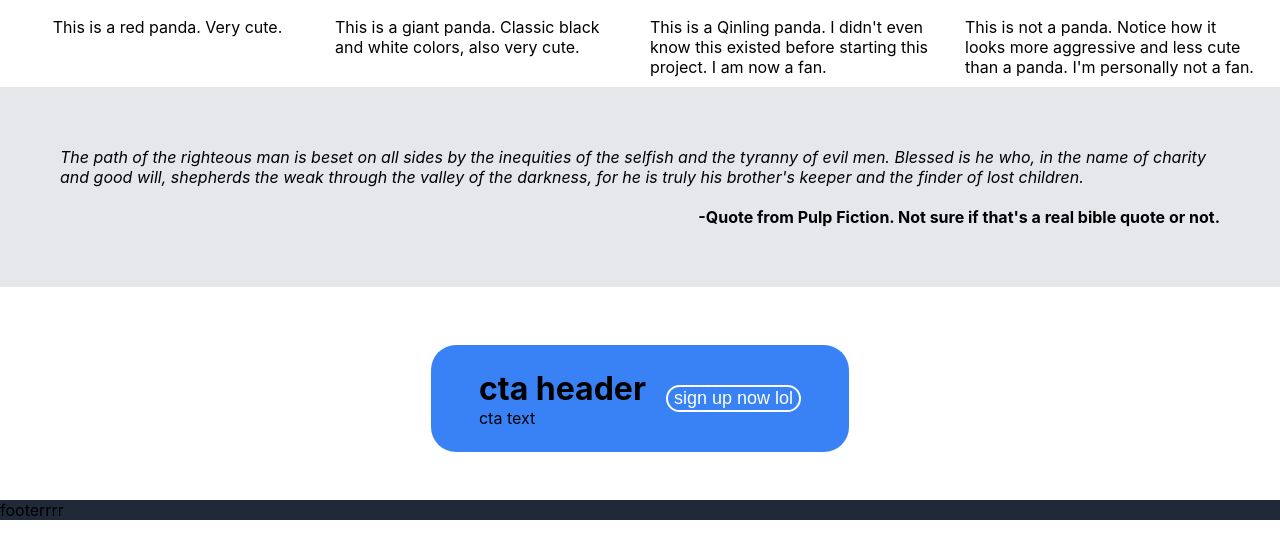
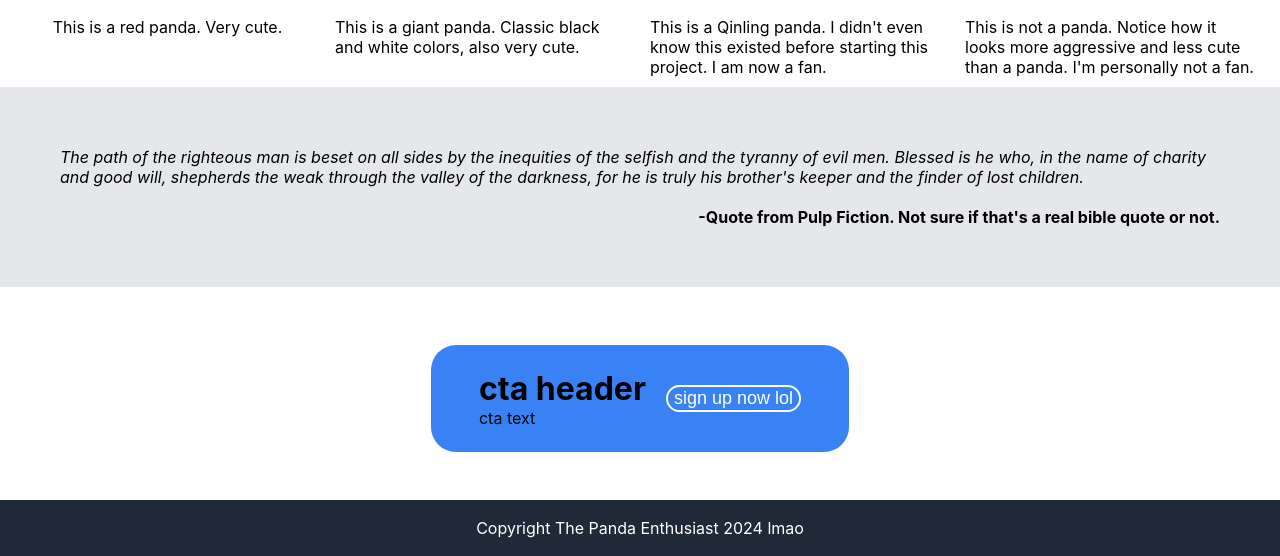
Before and after one commit to seandyson/first_website, a plain HTML site: page index.html in a window 1280 px wide. Shown: the part 715-1271 px from the top of the page. Before the commit the page ends 1235 px from the top, so only its background shows below. Drawn offline with Linux system fonts and the light colour scheme.

Commit message:
Format footer

```diff
--- a/index.html
+++ b/index.html
@@ -77,7 +77,7 @@
 			</div> <!-- main div end -->
 
 			<div class="container" id="footer">
-				footerrrr
+				<p>Copyright The Panda Enthusiast 2024 lmao</p>
 			</div> <!-- footer div end-->
 
 </body>
--- a/style.css
+++ b/style.css
@@ -165,4 +165,14 @@ body{
 
 #footer{
 	flex: 1;
+
+	display: flex;
+	justify-content: center;
+	align-items: center;
+
+	padding: 18px;
 }
+
+#footer p{
+	color: white;
+}
```
